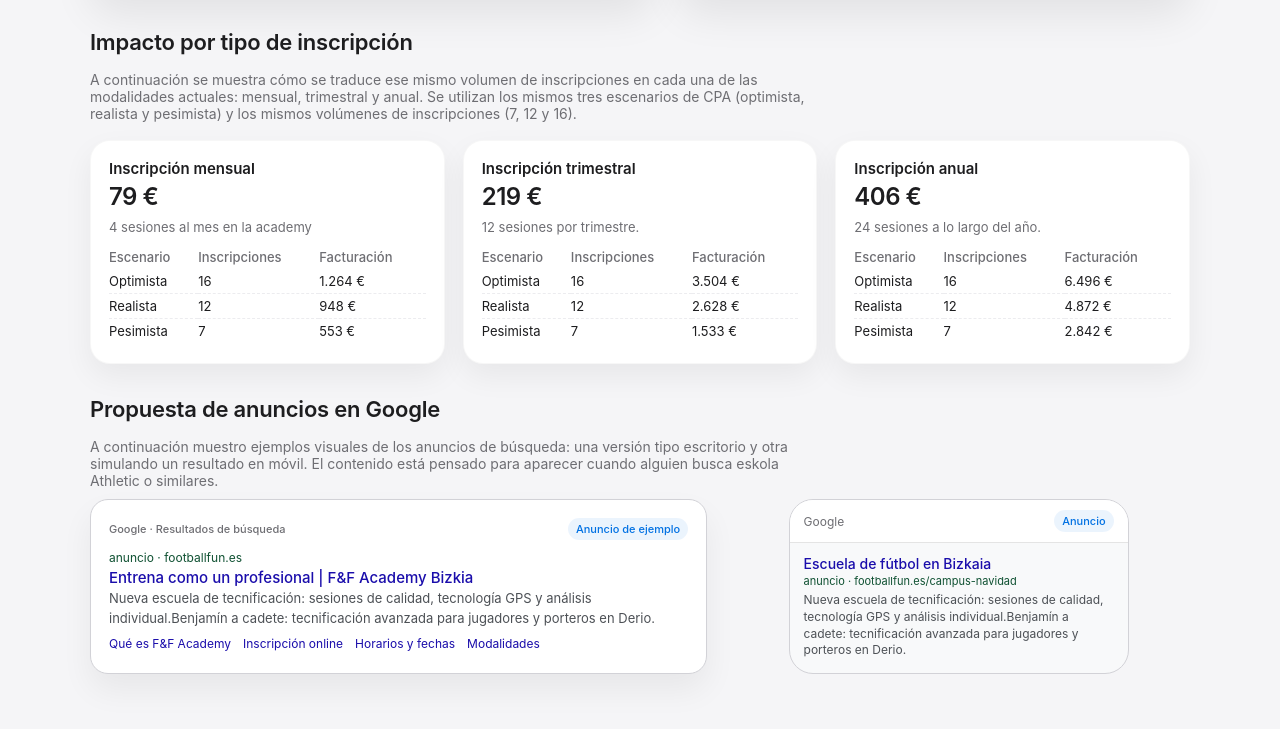
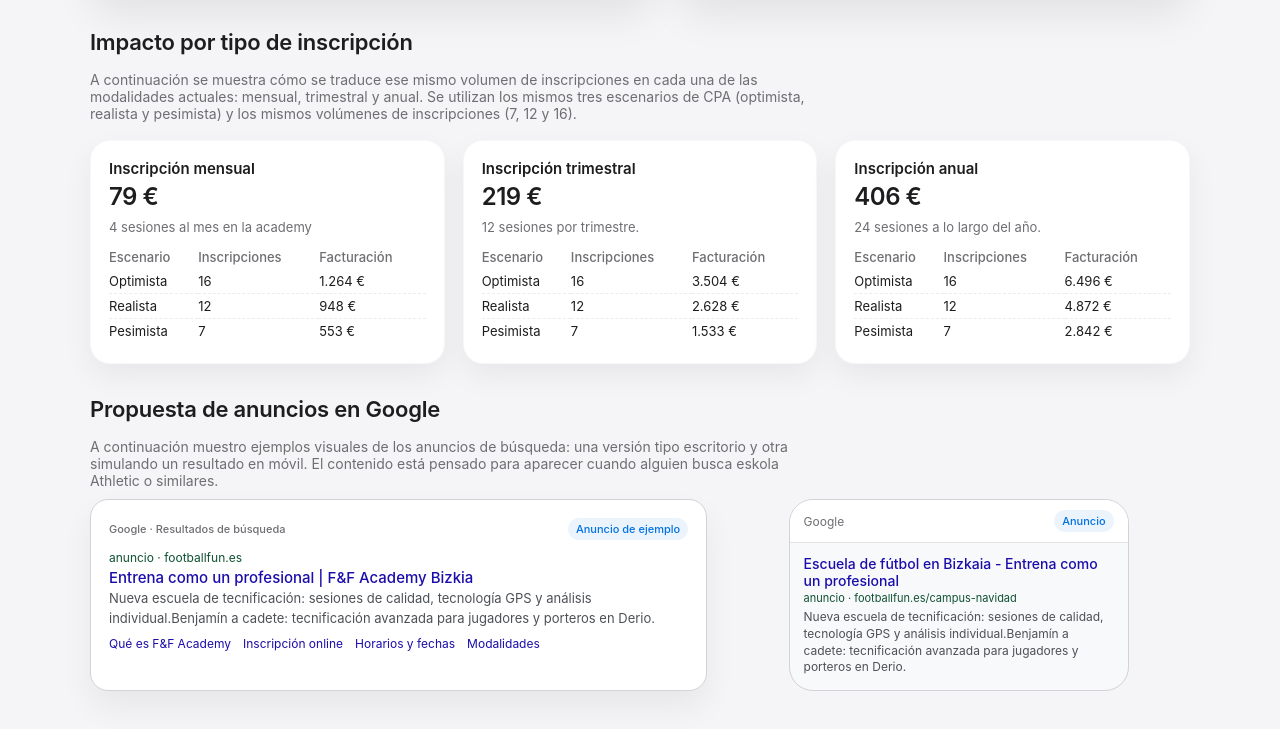
Before and after one commit to jmateos0003/googleads, a plain HTML site: page index.html in a window 1280 px wide. Shown: the part 703-1432 px from the top of the page. Drawn offline with Linux system fonts and the light colour scheme; some icons are missing.

Commit message:
Update index.html

```diff
--- a/index.html
+++ b/index.html
@@ -619,7 +619,7 @@
           </div>
           <div class="ff-ad-mobile-body">
             <div class="ff-ad-mobile-headline">
-              Escuela de fútbol en Bizkaia
+              Escuela de fútbol en Bizkaia - Entrena como un profesional
             </div>
             <div class="ff-ad-mobile-url">anuncio · footballfun.es/campus-navidad</div>
             <div class="ff-ad-mobile-desc">
```
